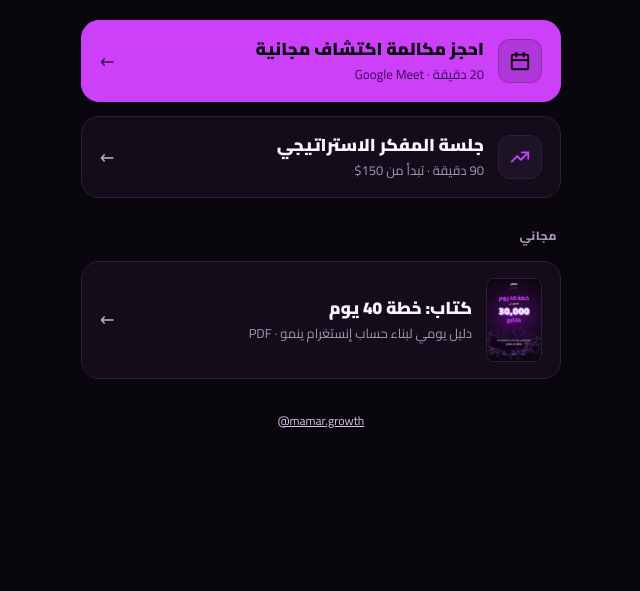
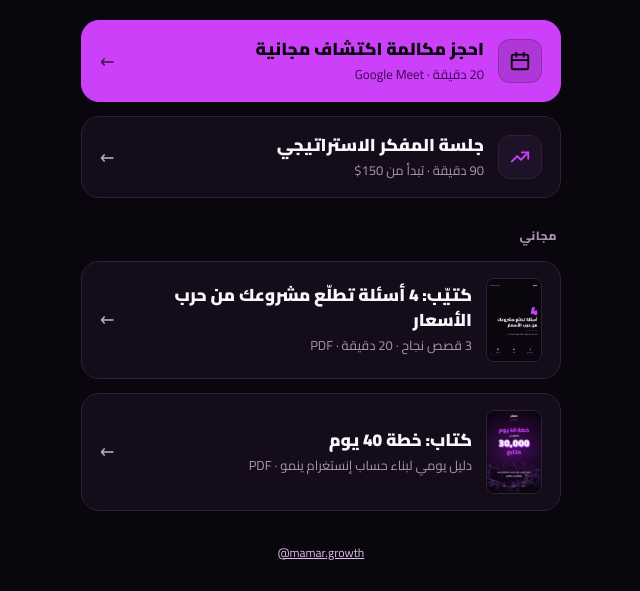
Before and after one commit to mamar-growth/mamar-growth.github.io, a plain HTML site: page index.html in a window 1280 px wide. Shown: the part 242-833 px from the top of the page, without its empty margins (319-959 px from the left). Before the commit the page ends 800 px from the top, so only its background shows below. Drawn offline with Linux system fonts and the light colour scheme.

Commit message:
إضافة كتيّب «4 أسئلة تطلّع مشروعك من حرب الأسعار» وروابط تحميله
Co-Authored-By: Claude Opus 5.5 <noreply@anthropic.com>
Claude-Session: https://claude.ai/code/session_01P8mCykxGDYcowc3XPq6MMi

```diff
--- a/index.html
+++ b/index.html
@@ -70,6 +70,11 @@ footer a{color:var(--soft)}
   </a>
 
   <p class="label">مجاني</p>
+  <a class="card" href="4-questions.pdf" target="_blank" rel="noopener">
+    <img class="cover" src="guide-cover.jpg" alt="غلاف كتيّب 4 أسئلة تطلّع مشروعك من حرب الأسعار" width="56" height="84">
+    <span class="txt"><span class="ttl">كتيّب: 4 أسئلة تطلّع مشروعك من حرب الأسعار</span><span class="meta">3 قصص نجاح · 20 دقيقة · PDF</span></span>
+    <span class="arrow" aria-hidden="true">←</span>
+  </a>
   <a class="card" href="book.pdf" target="_blank" rel="noopener">
     <img class="cover" src="cover.jpg" alt="غلاف كتاب خطة 40 يوم" width="56" height="84">
     <span class="txt"><span class="ttl">كتاب: خطة 40 يوم</span><span class="meta">دليل يومي لبناء حساب إنستغرام ينمو · PDF</span></span>
```
Also changed, not shown: session/index.html (+6 -0 lines), guide-cover.jpg (added), 1 other file.
